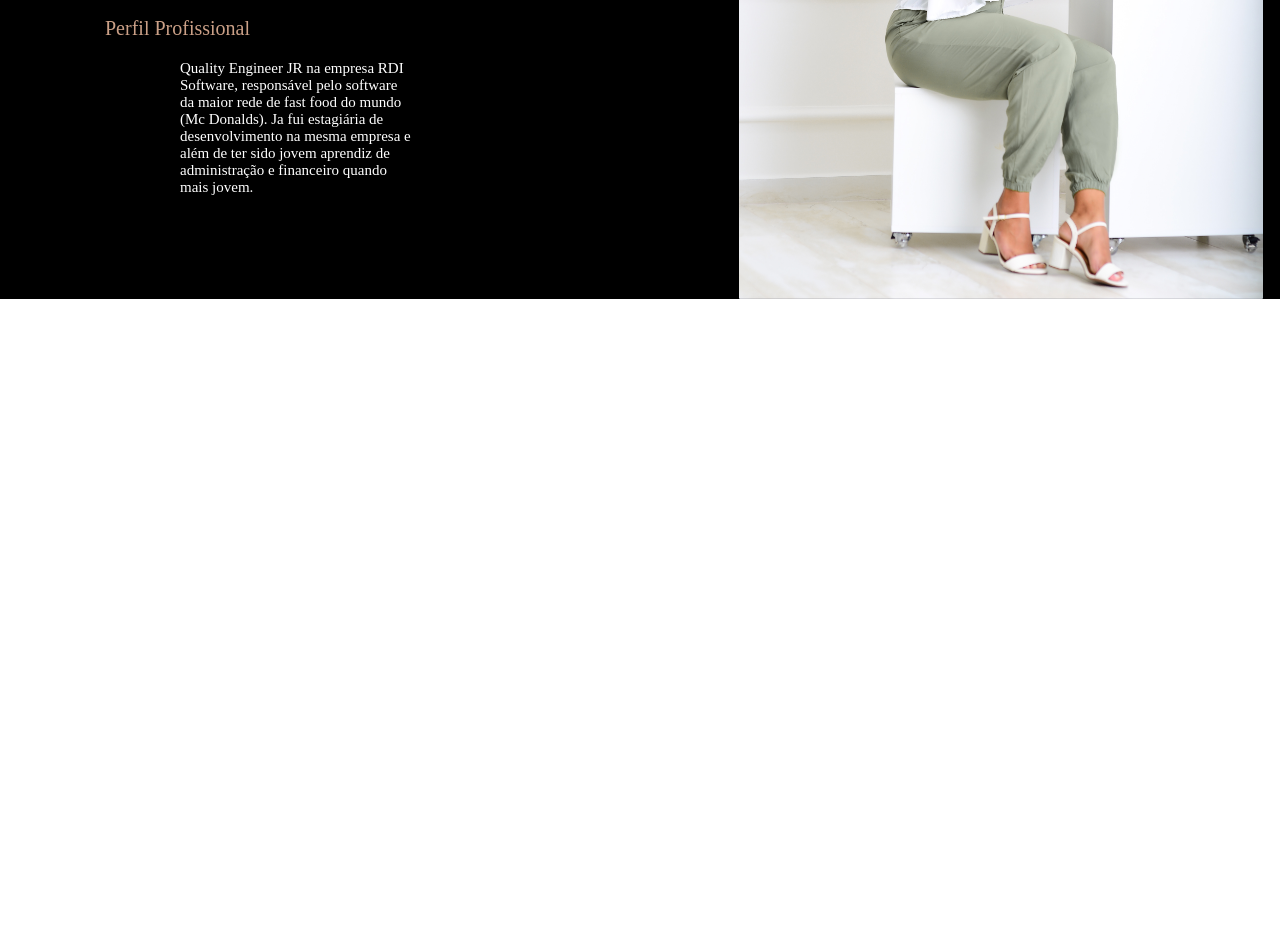
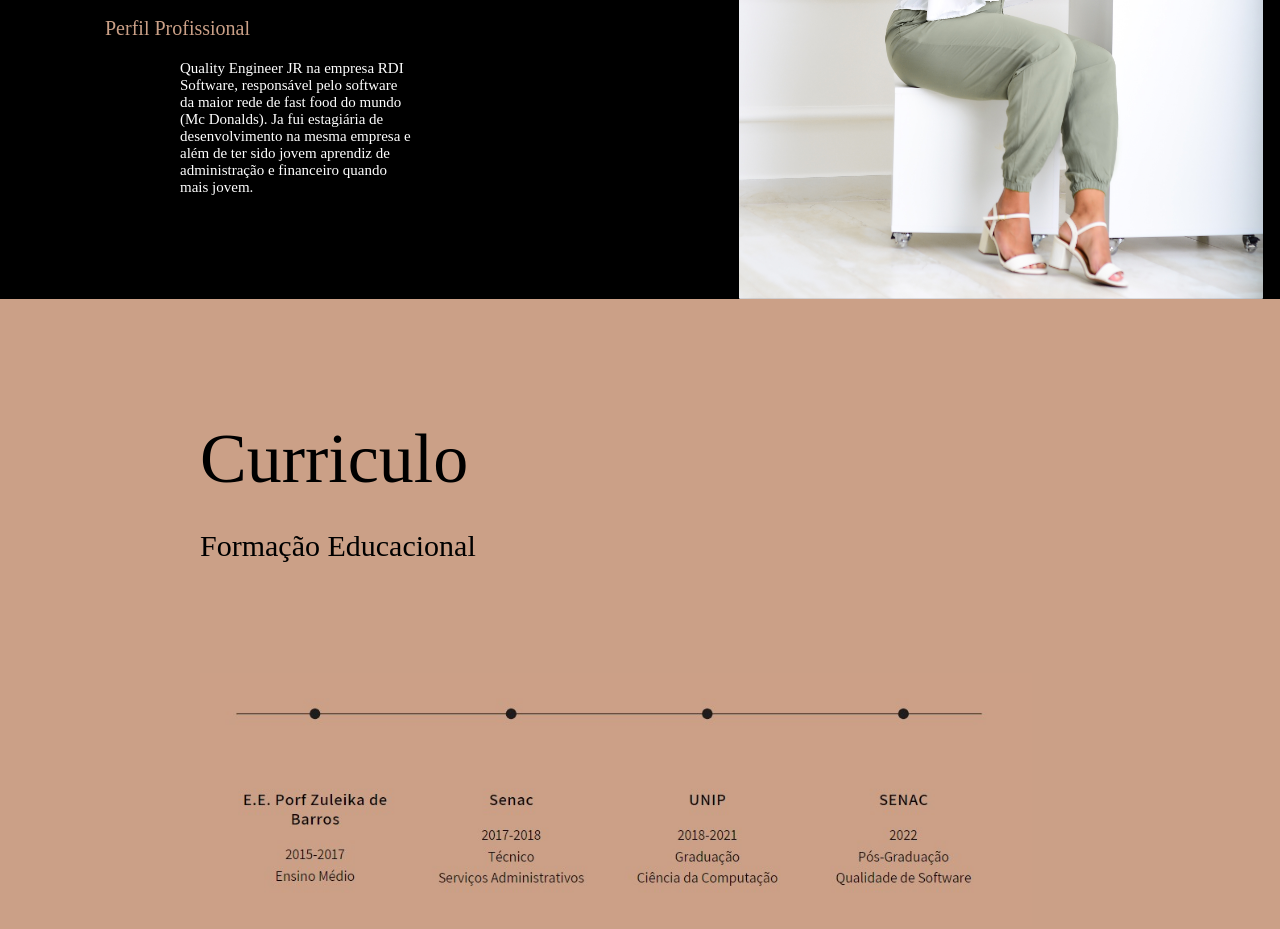
Before and after one commit to adriisoliveira/adriisoliveira.github.io, a plain HTML site: page index.html in a window 1280 px wide. Shown: the part 1126-2055 px from the top of the page. Before the commit the page ends 1425 px from the top, so only its background shows below. Drawn offline with Linux system fonts and the light colour scheme.

Commit message:
curriculo educacional page

```diff
--- a/CSS/main.css
+++ b/CSS/main.css
@@ -157,13 +157,41 @@ body{
   }
 
 
-  /* .divCurriculoEducacional{
-    height: 450px;
+  .divCurriculoEducacional{
+    height: 700px;
     width: 100%;
-    top: 1130px;
+    top: 1425px;
     position: absolute;
-    background-color: #265fa0;
+    background-color: #CBA087;
   }
+
+  .tituloCE{
+    font-family: mahalika;
+    font-size: 70px;
+    color: #000000;
+    padding: 0;
+    margin-left: 200px;
+    text-align: left;
+    margin-top: 120px;
+  }
+
+  .subTituloCE{
+    font-family: mahalika;
+    font-size: 30px;
+    color: #000000;
+    text-align: left;
+    margin-left: 200px;
+    margin-top: -40px;
+  }
+
+  .imgCE{
+    width: 65%;
+    margin-top: 80px;
+    position: absolute;
+    left: 200px;
+  }
+
+
 
   /* .divCurriculoProfissional{
     height: 450px;
--- a/index.html
+++ b/index.html
@@ -72,7 +72,13 @@
     </div>
 
 
-    <div class="divCurriculo">
+    <div class="divCurriculoEducacional">
+        <p class="tituloCE">Curriculo</p>
+        <p class="subTituloCE">Formação Educacional</p>
+        <img class="imgCE" src="Img/ce.jpg" alt="" srcset="">
+    </div>
+
+    <div class="divCurriculoProfissional">
 
     </div>
 
```
Also changed, not shown: Img/ce.jpg (added), Img/cp.jpg (added).
